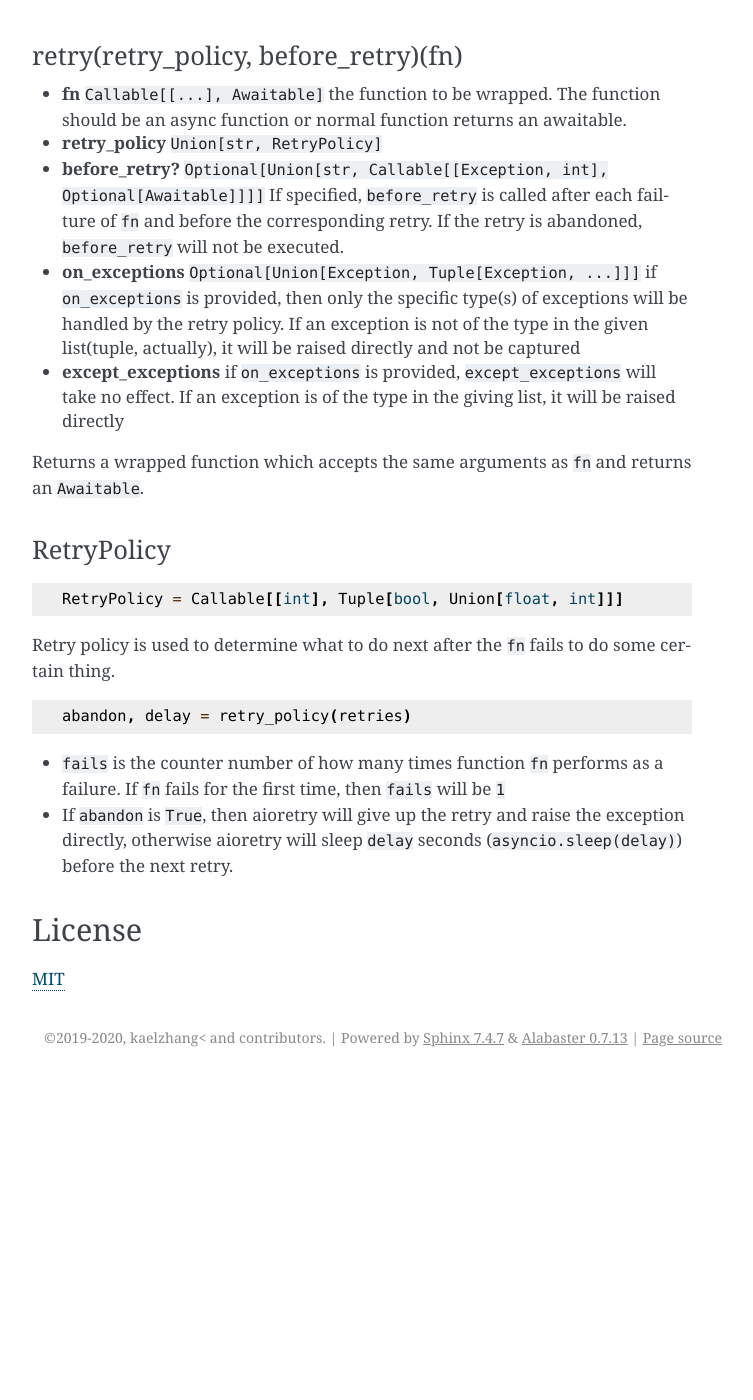
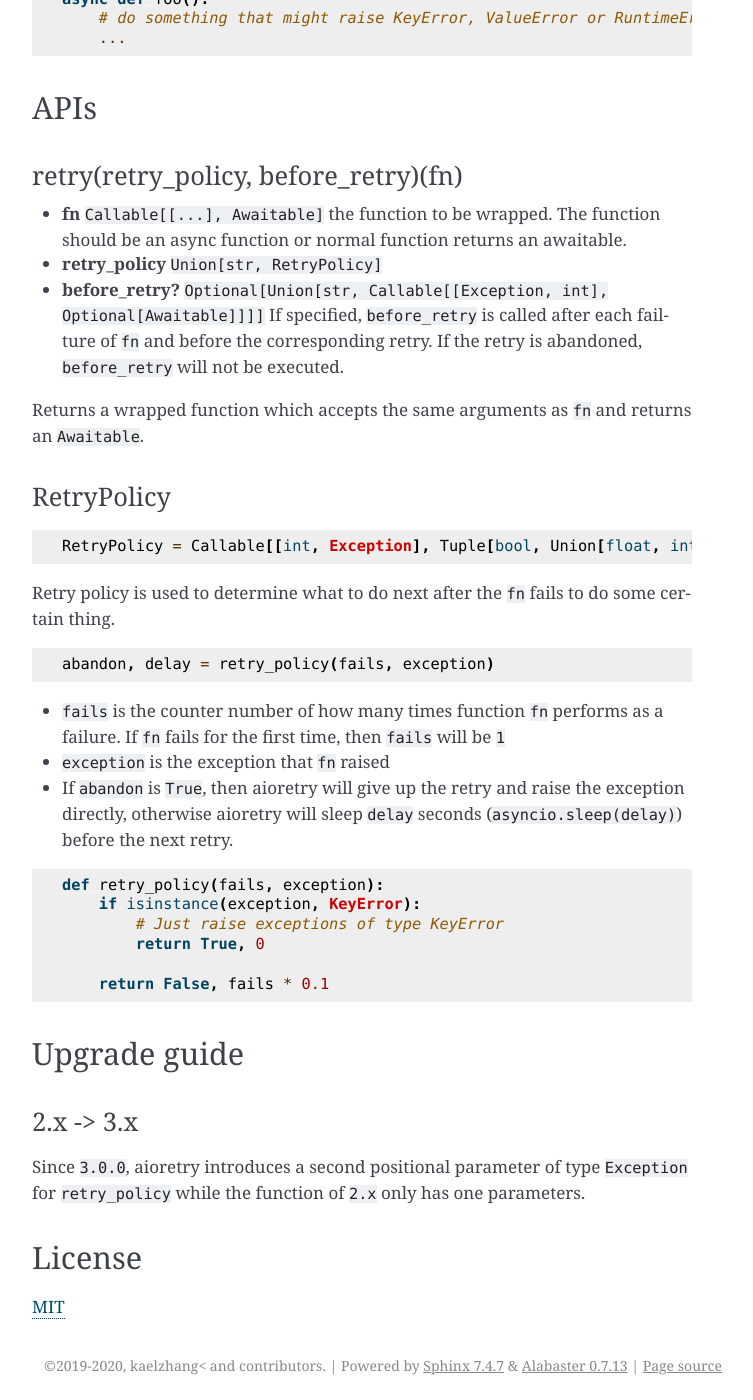
Before and after one commit to kaelzhang/python-aioretry, a Sphinx documentation site: the page built from docs/README.md, in a window 1280 px wide and 1400 px high, scrolled down 2425 px. Shown: the whole window, without its empty margins (388-1141 px from the left). Built offline with Sphinx 7.4.7, drawn with Linux system fonts in a browser that asks for light colours; before the commit the page ends 3502 px from its top, so only the background shows below that; some of the changed text lies outside the part shown.

Commit message:
3.0.0 (breaking): #2, introduce a second positional parameter of type `Exception` for `retry_policy`

````diff
--- a/aioretry/__init__.py
+++ b/aioretry/__init__.py
@@ -1,4 +1,4 @@
-__version__ = '2.1.1'
+__version__ = '3.0.0'
 
 from .retry import (
     retry,
--- a/docs/README.md
+++ b/docs/README.md
@@ -6,6 +6,8 @@
 # aioretry
 
 Asyncio retry utility for Python 3.7+
+
+- [Upgrade guide](#upgrade-guide)
 
 ## Install
 
@@ -24,15 +26,19 @@ from typing import (
 from aioretry import retry
 
 
-def retry_policy(fails: int) -> Tuple[bool, float]:
-    # - It will always retry until succeeded
-    # - If fails for the first time, it will retry immediately,
-    # - If it fails again,
-    #   aioretry will perform a 100ms delay before the second retry,
-    #   200ms delay before the 3rd retry,
-    #   the 4th retry immediately,
-    #   100ms delay before the 5th retry,
-    #   etc...
+def retry_policy(fails: int, _: Exception) -> Tuple[bool, float]:
+    """The second parameter of `retry_policy` is the exception,
+    which we will not use in this simple example.
+
+    - It will always retry until succeeded
+    - If fails for the first time, it will retry immediately,
+    - If it fails again,
+      aioretry will perform a 100ms delay before the second retry,
+      200ms delay before the 3rd retry,
+      the 4th retry immediately,
+      100ms delay before the 5th retry,
+      etc...
+    """
     return False, (fails - 1) % 3 * 0.1
 
 
@@ -121,25 +127,39 @@ async def foo():
 - **fn** `Callable[[...], Awaitable]` the function to be wrapped. The function should be an async function or normal function returns an awaitable.
 - **retry_policy** `Union[str, RetryPolicy]`
 - **before_retry?** `Optional[Union[str, Callable[[Exception, int], Optional[Awaitable]]]]` If specified, `before_retry` is called after each failture of `fn` and before the corresponding retry. If the retry is abandoned, `before_retry` will not be executed.
-- **on_exceptions** `Optional[Union[Exception, Tuple[Exception, ...]]]` if `on_exceptions` is provided, then only the specific type(s) of exceptions will be handled by the retry policy. If an exception is not of the type in the given list(tuple, actually), it will be raised directly and not be captured
-- **except_exceptions** if `on_exceptions` is provided, `except_exceptions` will take no effect. If an exception is of the type in the giving list, it will be raised directly
 
 Returns a wrapped function which accepts the same arguments as `fn` and returns an `Awaitable`.
 
 ### RetryPolicy
 
 ```py
-RetryPolicy = Callable[[int], Tuple[bool, Union[float, int]]]
+RetryPolicy = Callable[[int, Exception], Tuple[bool, Union[float, int]]]
 ```
 
 Retry policy is used to determine what to do next after the `fn` fails to do some certain thing.
 
 ```py
-abandon, delay = retry_policy(retries)
+abandon, delay = retry_policy(fails, exception)
 ```
 
 - `fails` is the counter number of how many times function `fn` performs as a failure. If `fn` fails for the first time, then `fails` will be `1`
+- `exception` is the exception that `fn` raised
 - If `abandon` is `True`, then aioretry will give up the retry and raise the exception directly, otherwise aioretry will sleep `delay` seconds (`asyncio.sleep(delay)`) before the next retry.
+
+```py
+def retry_policy(fails, exception):
+    if isinstance(exception, KeyError):
+        # Just raise exceptions of type KeyError
+        return True, 0
+
+    return False, fails * 0.1
+```
+
+## Upgrade guide
+
+### 2.x -> 3.x
+
+Since `3.0.0`, aioretry introduces a second positional parameter of type `Exception` for `retry_policy` while the function of `2.x` only has one parameters.
 
 ## License
 
````
Also changed, not shown: 2 other files.
